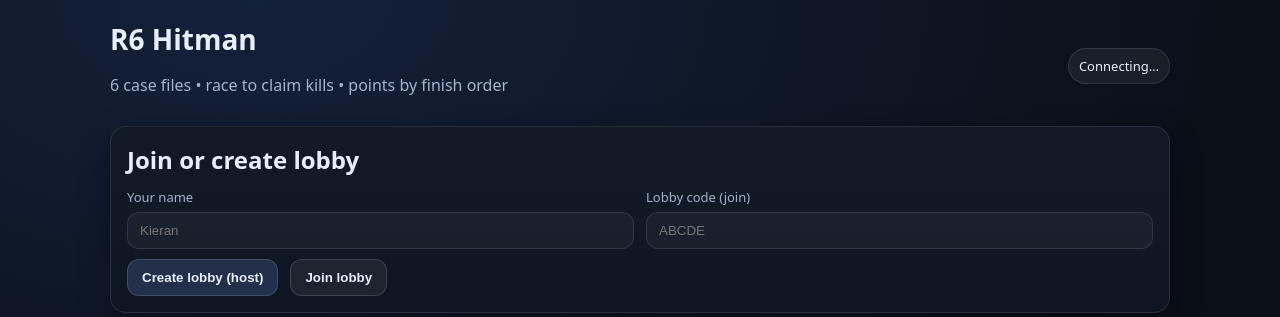
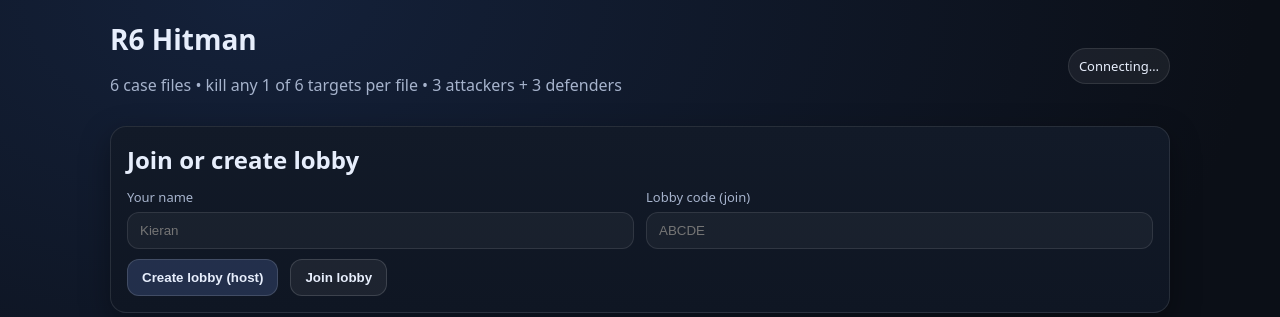
Before and after one commit to pixelgglitch/R6-Hitman, a Flask app: page / in a window 1280 px wide. Shown: the top 317 px of the page. Run offline with Flask 3, Linux system fonts and the light colour scheme; some libraries are stand-ins or nearby versions.

Commit message:
Adjust case files by side and multi-targets

```diff
--- a/app.py
+++ b/app.py
@@ -18,19 +18,22 @@ socketio = SocketIO(app, cors_allowed_origins="*", async_mode="eventlet")
 # -----------------------------
 # Game data
 # -----------------------------
-OPERATORS = [
+ATTACKERS = [
     "Sledge", "Thatcher", "Ash", "Thermite", "Twitch", "Montagne",
     "Glaz", "Fuze", "Blitz", "IQ", "Buck", "Blackbeard",
     "Capitão", "Hibana", "Jackal", "Ying", "Zofia", "Dokkaebi",
     "Lion", "Finka", "Maverick", "Nomad", "Gridlock", "Nøkk",
     "Amaru", "Kali", "Iana", "Ace", "Zero", "Flores",
     "Osa", "Sens", "Grim", "Brava", "Ram", "Deimos",
+]
+
+DEFENDERS = [
     "Smoke", "Mute", "Castle", "Pulse", "Doc", "Rook",
     "Kapkan", "Tachanka", "Jäger", "Bandit", "Frost", "Valkyrie",
     "Caveira", "Echo", "Mira", "Lesion", "Ela", "Vigil",
     "Maestro", "Alibi", "Clash", "Kaid", "Mozzie", "Warden",
     "Goyo", "Wamai", "Oryx", "Melusi", "Aruni", "Thunderbird",
-    "Thorn", "Azami", "Solis", "Fenrir", "Tubarao"
+    "Thorn", "Azami", "Solis", "Fenrir", "Tubarao",
 ]
 
 # Keep these "requirements" generic so they work across platforms/players.
@@ -78,7 +81,8 @@ def _rid(n=6) -> str:
 @dataclass
 class CaseFile:
     id: str
-    target: str
+    side: str
+    targets: List[str]
     requirements: List[str]
     claimed_by: Optional[str] = None  # player_id
     claimed_at: Optional[float] = None
@@ -118,16 +122,18 @@ class LobbyState:
         self.round_active = True
         self.claim_order = []
 
-        # Pick 6 unique targets if possible (or allow repeats if not enough)
-        targets = random.sample(OPERATORS, k=6) if len(OPERATORS) >= 6 else [random.choice(OPERATORS) for _ in range(6)]
-
         self.case_files = []
-        for i in range(6):
+        sides = ["Attackers"] * 3 + ["Defenders"] * 3
+        random.shuffle(sides)
+        for side in sides:
+            pool = ATTACKERS if side == "Attackers" else DEFENDERS
+            targets = random.sample(pool, k=6) if len(pool) >= 6 else [random.choice(pool) for _ in range(6)]
             reqs = random.sample(REQUIREMENTS, k=3) if len(REQUIREMENTS) >= 3 else random.choices(REQUIREMENTS, k=3)
             self.case_files.append(
                 CaseFile(
                     id=_rid(8),
-                    target=targets[i],
+                    side=side,
+                    targets=targets,
                     requirements=reqs,
                 )
             )
--- a/static/client.js
+++ b/static/client.js
@@ -107,8 +107,8 @@ function renderCases(caseFiles, players, pointsByPlace) {
 
     card.innerHTML = `
       <div class="caseTop">
-        <div class="tag">TARGET</div>
-        <div class="target">${escapeHtml(cf.target)}</div>
+        <div class="tag">${escapeHtml(cf.side || "Targets")}</div>
+        <div class="target">${(cf.targets || []).map(t => escapeHtml(t)).join(", ")}</div>
       </div>
 
       <div class="reqs">
@@ -116,7 +116,9 @@ function renderCases(caseFiles, players, pointsByPlace) {
       </div>
 
       <div class="caseBottom">
-        <div class="claimed">${claimed ? `Claimed by <b>${escapeHtml(claimedName)}</b>` : "Unclaimed"}</div>
+        <div class="claimed">
+          ${claimed ? `Claimed by <b>${escapeHtml(claimedName)}</b>` : "Unclaimed — kill any one target"}
+        </div>
         <button class="${claimed ? "secondary" : ""}" ${btnDisabled ? "disabled" : ""}>
           ${claimed ? "Claimed" : "Claim Kill"}
         </button>
@@ -156,7 +158,8 @@ function renderOrder(orderIds, caseFiles, players) {
       li.textContent = `#${idx + 1}: (unknown)`;
     } else {
       const who = playerNameById[cf.claimed_by] || "Unknown";
-      li.textContent = `#${idx + 1}: ${cf.target} — ${who}`;
+      const label = cf.side ? `${cf.side} file` : "Case file";
+      li.textContent = `#${idx + 1}: ${label} — ${who}`;
     }
     list.appendChild(li);
   });
--- a/templates/index.html
+++ b/templates/index.html
@@ -11,7 +11,7 @@
     <header class="top">
       <div>
         <h1>R6 Hitman</h1>
-        <p class="muted">6 case files • race to claim kills • points by finish order</p>
+        <p class="muted">6 case files • kill any 1 of 6 targets per file • 3 attackers + 3 defenders</p>
       </div>
       <div class="pill" id="connStatus">Connecting…</div>
     </header>
```
